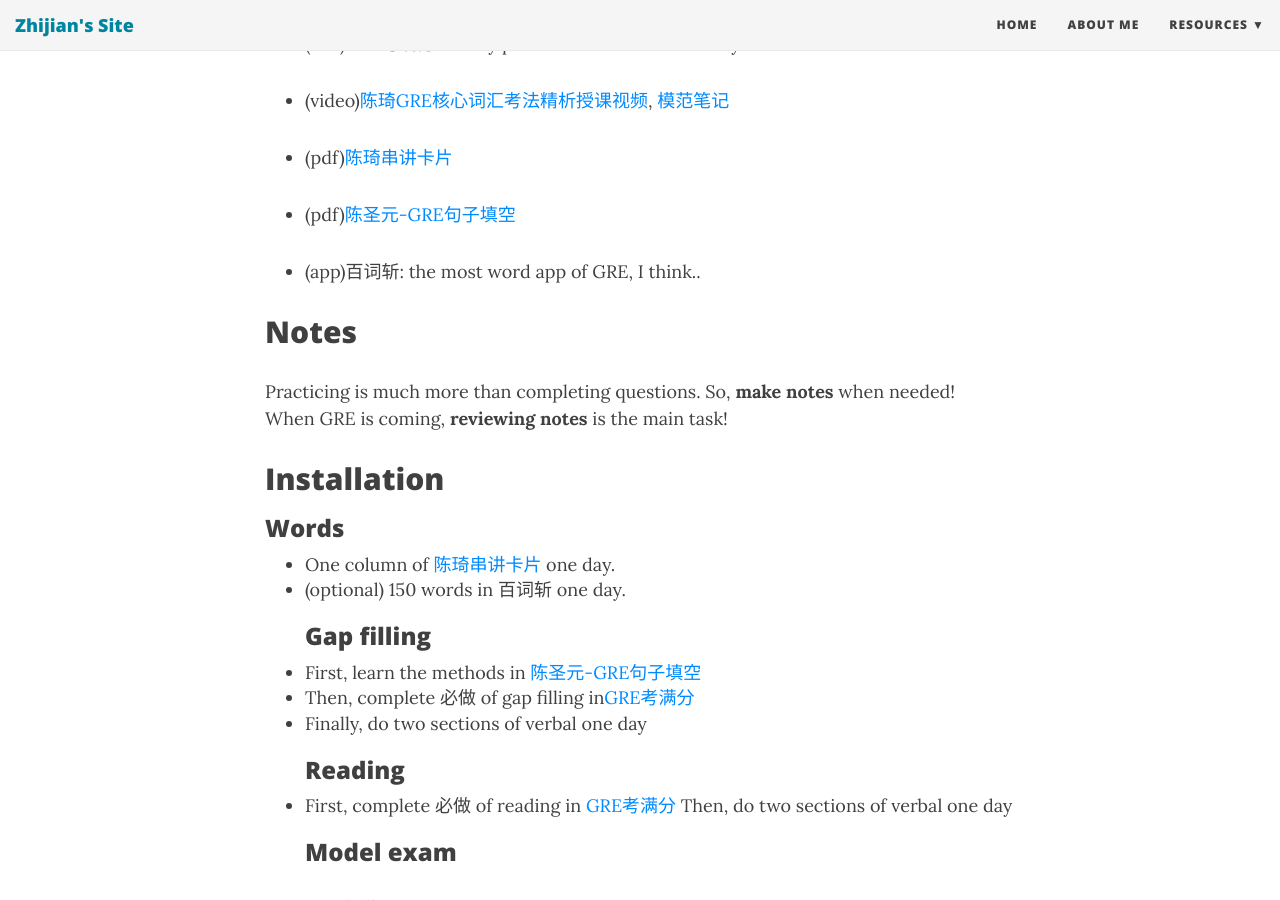
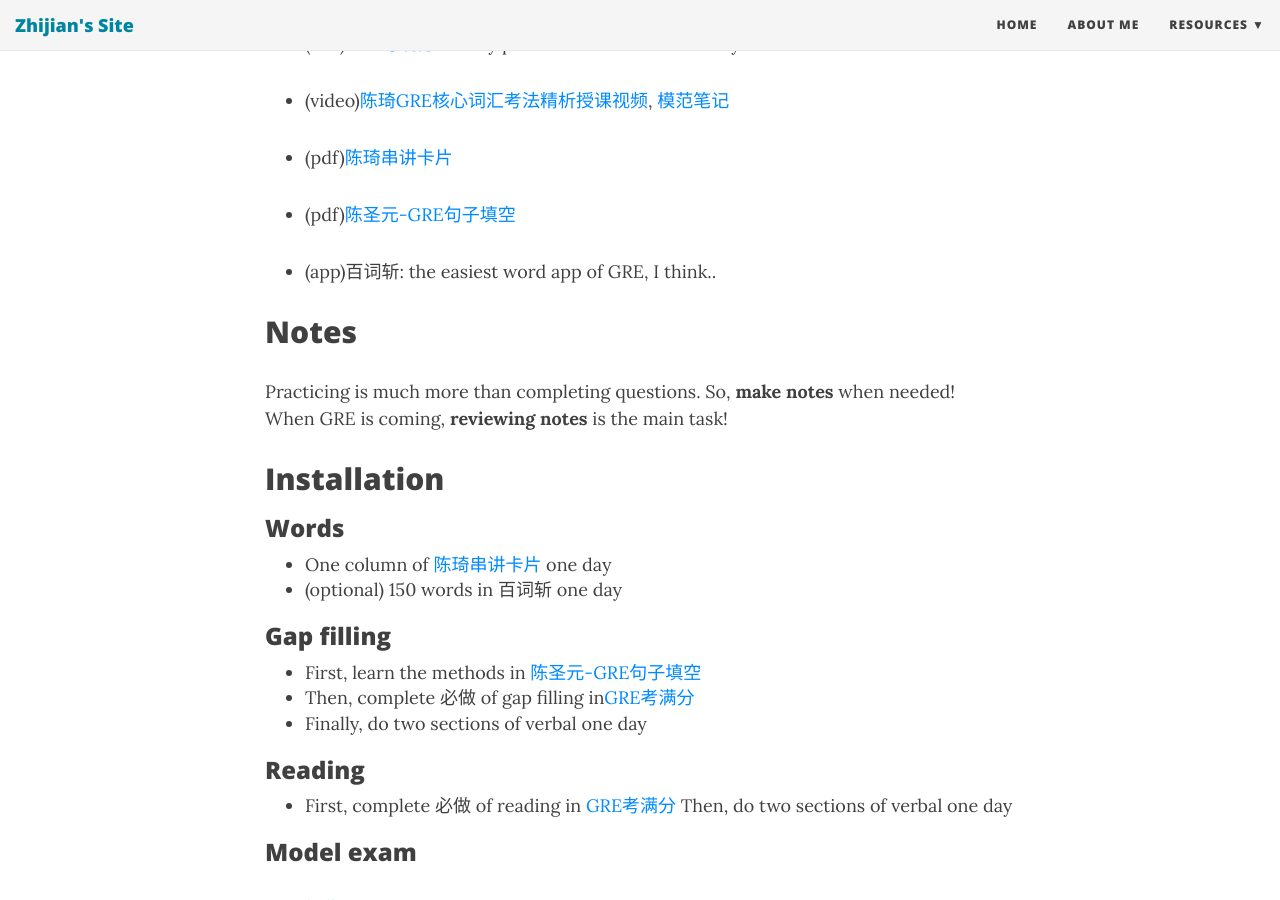
Before and after one commit to softwarelight/ZhijianJiang, a Jekyll site: the page built from _posts/2016-09-26-GRE-Experience.md, in a window 1280 px wide and 900 px high, scrolled down 464 px. Built offline with Jekyll 4.4.1, drawn with Linux system fonts in a browser that asks for light colours; nearby versions of some CDN libraries.

Commit message:
Update 2016-09-26-GRE-Experience.md

```diff
--- a/_posts/2016-09-26-GRE-Experience.md
+++ b/_posts/2016-09-26-GRE-Experience.md
@@ -15,23 +15,27 @@ Maybe some of my ideas and experience would help you!
 
 * (pdf)[陈圣元-GRE句子填空](http://pan.baidu.com/share/link?shareid=2347508162&uk=187904928)
 
-* (app)百词斩: the most word app of GRE, I think..
+* (app)百词斩: the easiest word app of GRE, I think..
 
 ## Notes
 Practicing is much more than completing questions. So, **make notes** when needed!
 When GRE is coming, **reviewing notes** is the main task!
 
 ## Installation
+
 ### Words
-* One column of [陈琦串讲卡片](http://pan.baidu.com/share/link?shareid=3500678741&uk=187904928) one day.
-* (optional) 150 words in 百词斩 one day.
+* One column of [陈琦串讲卡片](http://pan.baidu.com/share/link?shareid=3500678741&uk=187904928) one day
+* (optional) 150 words in 百词斩 one day
+
 ### Gap filling
 * First, learn the methods in [陈圣元-GRE句子填空](http://pan.baidu.com/share/link?shareid=2347508162&uk=187904928)
 * Then, complete 必做 of gap filling in[GRE考满分](https://gre.kmf.com)
 * Finally, do two sections of verbal one day
+
 ### Reading
 * First, complete 必做 of reading in [GRE考满分](https://gre.kmf.com)
 Then, do two sections of verbal one day
+
 ### Model exam
 [GRE考满分](https://gre.kmf.com) holds model test (possibly) twice a month. Attend one before the exam. Remember to **do the writing**!
 
```
